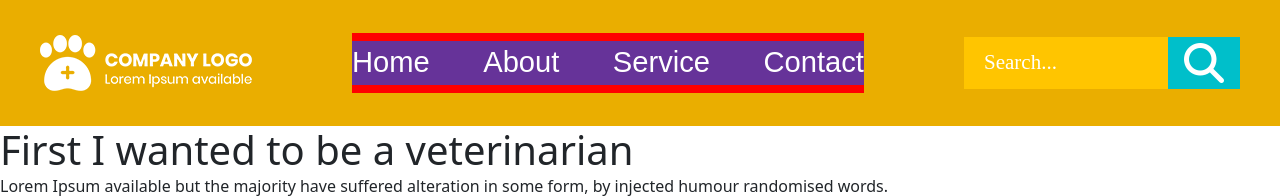
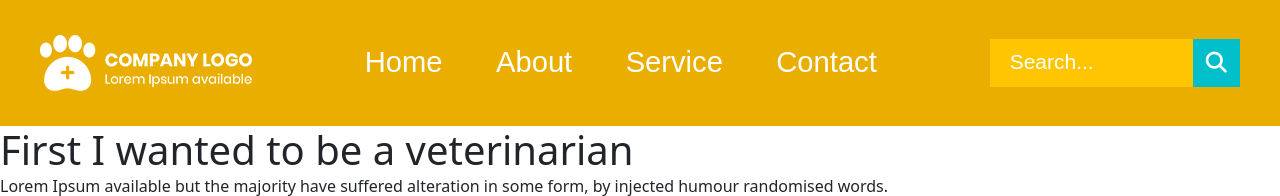
Before and after one commit to jkazuo55/veterinarian-template, a website: page index.html in a window 1280 px wide. Shown: the top 196 px of the page. Drawn offline with nearby package versions, Linux system fonts and the light colour scheme.

Commit message:
navbar project

```diff
--- a/scss/abstracts/_variables.scss
+++ b/scss/abstracts/_variables.scss
@@ -1,9 +1,9 @@
     /* colors */
 
-    $color1: rgba(255, 255, 255);
-    $color2: rgba(0, 224, 208);
-    $color3: #413d4b;
-    $color4: #333333;
+    $color1: #EAAE00;
+    $color2: #FFC500;
+    $color3: #00BFCA;
+    $color4: #FFFFFF;
     $color5: #f9f9f9;
     /* font and typography */
 
@@ -11,7 +11,7 @@
     sans-serif;
     $font-playfair-display: 'Playfair Display',
     serif;
-    $font-Roboto: 'Roboto',
+    $font-Poppins: 'Poppins',
     sans-serif;
     /* z index */
 
--- a/scss/layout/_header.scss
+++ b/scss/layout/_header.scss
@@ -1,18 +1,18 @@
+@use 'abstracts/variables' as var;
+
 /* ==================== start header section ===================== */
 
 .navbar {
     min-width: min(525px, 40vw);
-    background-color: red;
     ul {
         display: flex;
         justify-content: space-between;
-        background: rebeccapurple;
         width: 100%;
         li a {
-            font-size: clamp(25px, 2.5vw, 29.17px);
+            font-size: clamp(19.2px, 2.5vw, 29.17px);
             font-family: 'Poppins', sans-serif;
             font-weight: 500;
-            color: #FFFF;
+            color: var.$color4;
             text-transform: capitalize;
         }
     }
@@ -20,7 +20,7 @@
 
 .heading {
     max-width: 100%;
-    background-color: #EAAE00;
+    background-color: var.$color1;
     .container {
         max-width: 1224px;
         display: flex;
@@ -28,6 +28,9 @@
         padding-top: 33px;
         padding-bottom: 33px;
         align-items: center;
+    }
+    &__logo {
+        max-width: clamp(180px, 20vw, 100%);
     }
     &__checkbox,
     &__toggle {
@@ -37,28 +40,30 @@
         display: flex;
         justify-content: center;
         input {
-            height: 52px;
-            width: 204px;
-            background-color: #FFC500;
+            width: min(16vw, 203px);
+            height: min(3.7vw, 52px);
+            background-color: var.$color2;
             border: none;
             padding: 17px 20px;
         }
         input::placeholder {
-            color: #FFFF;
-            font-size: 21px;
+            color: var.$color4;
+            font-size: clamp(15px, 2vw, 21px);
             letter-spacing: 0px;
             font-weight: 400;
-            font-family: "Poppins";
+            font-family: var.$font-Poppins;
         }
         span {
-            width: 72px;
-            height: 52px;
-            background-color: #00BFCA;
+            padding-top: 17px;
+            padding-bottom: 17px;
+            height: min(3.7vw, 52px);
+            width: min(3.7vw, 72px);
+            background-color: var.$color3;
+            font-size: clamp(15px, 2vw, 21px);
+            color: var.$color4;
             display: flex;
+            align-items: center;
             justify-content: center;
-            align-items: center;
-            font-size: 40px;
-            color: #FFFF;
         }
     }
 }
```
Also changed, not shown: assets/css/main.css.
